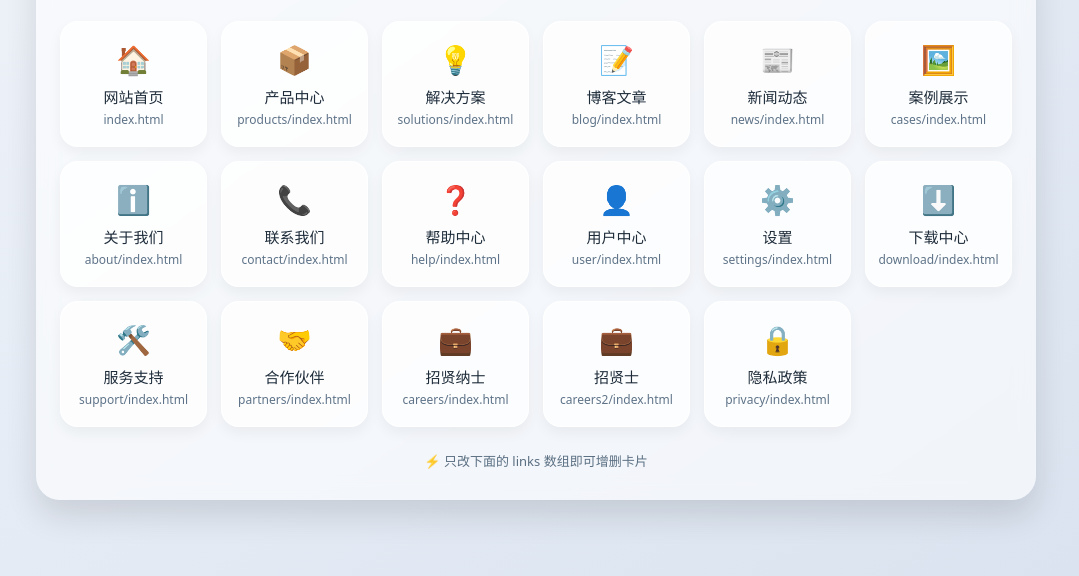
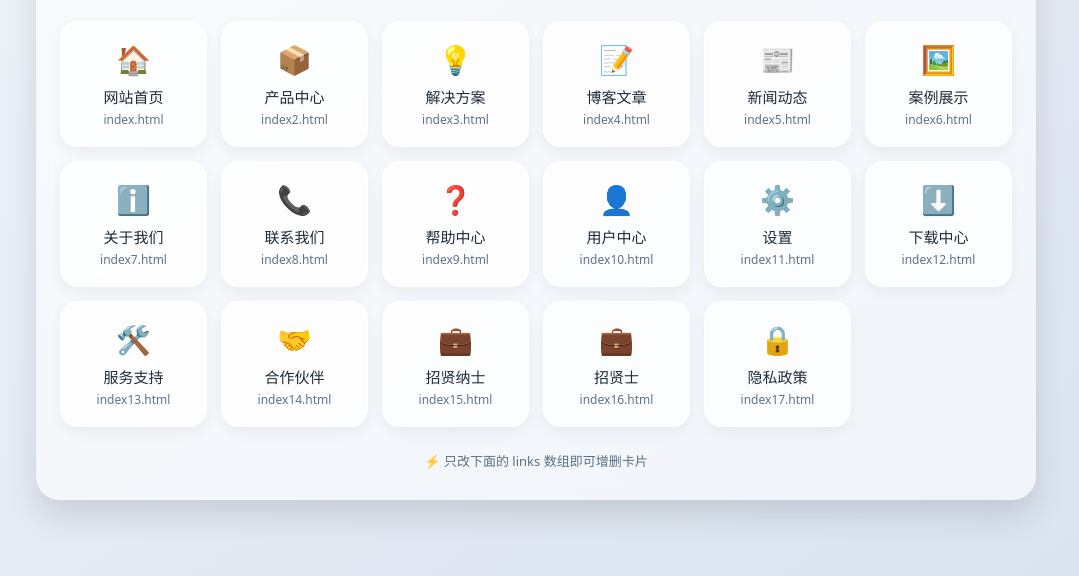
Before and after one commit to lzbhjf/lzbhjf.github.io, a plain HTML site: page index.html in a window 1280 px wide. Shown: the part 200-776 px from the top of the page, without its empty margins (104-1183 px from the left). Drawn offline with Linux system fonts and the light colour scheme.

Commit message:
Update index.html

```diff
--- a/index.html
+++ b/index.html
@@ -96,22 +96,22 @@
     // ========================================
     const links = [
       { icon: "🏠", name: "网站首页", href: "index.html" },
-      { icon: "📦", name: "产品中心", href: "products/index.html" },
-      { icon: "💡", name: "解决方案", href: "solutions/index.html" },
-      { icon: "📝", name: "博客文章", href: "blog/index.html" },
-      { icon: "📰", name: "新闻动态", href: "news/index.html" },
-      { icon: "🖼️", name: "案例展示", href: "cases/index.html" },
-      { icon: "ℹ️", name: "关于我们", href: "about/index.html" },
-      { icon: "📞", name: "联系我们", href: "contact/index.html" },
-      { icon: "❓", name: "帮助中心", href: "help/index.html" },
-      { icon: "👤", name: "用户中心", href: "user/index.html" },
-      { icon: "⚙️", name: "设置", href: "settings/index.html" },
-      { icon: "⬇️", name: "下载中心", href: "download/index.html" },
-      { icon: "🛠️", name: "服务支持", href: "support/index.html" },
-      { icon: "🤝", name: "合作伙伴", href: "partners/index.html" },
-      { icon: "💼", name: "招贤纳士", href: "careers/index.html" },
-      { icon: "💼", name: "招贤士", href: "careers2/index.html" },
-      { icon: "🔒", name: "隐私政策", href: "privacy/index.html" }
+      { icon: "📦", name: "产品中心", href: "index2.html" },
+      { icon: "💡", name: "解决方案", href: "index3.html" },
+      { icon: "📝", name: "博客文章", href: "index4.html" },
+      { icon: "📰", name: "新闻动态", href: "index5.html" },
+      { icon: "🖼️", name: "案例展示", href: "index6.html" },
+      { icon: "ℹ️", name: "关于我们", href: "index7.html" },
+      { icon: "📞", name: "联系我们", href: "index8.html" },
+      { icon: "❓", name: "帮助中心", href: "index9.html" },
+      { icon: "👤", name: "用户中心", href: "index10.html" },
+      { icon: "⚙️", name: "设置", href: "index11.html" },
+      { icon: "⬇️", name: "下载中心", href: "index12.html" },
+      { icon: "🛠️", name: "服务支持", href: "index13.html" },
+      { icon: "🤝", name: "合作伙伴", href: "index14.html" },
+      { icon: "💼", name: "招贤纳士", href: "index15.html" },
+      { icon: "💼", name: "招贤士", href: "index16.html" },
+      { icon: "🔒", name: "隐私政策", href: "index17.html" }
           ];
 
     // ========================================
```
